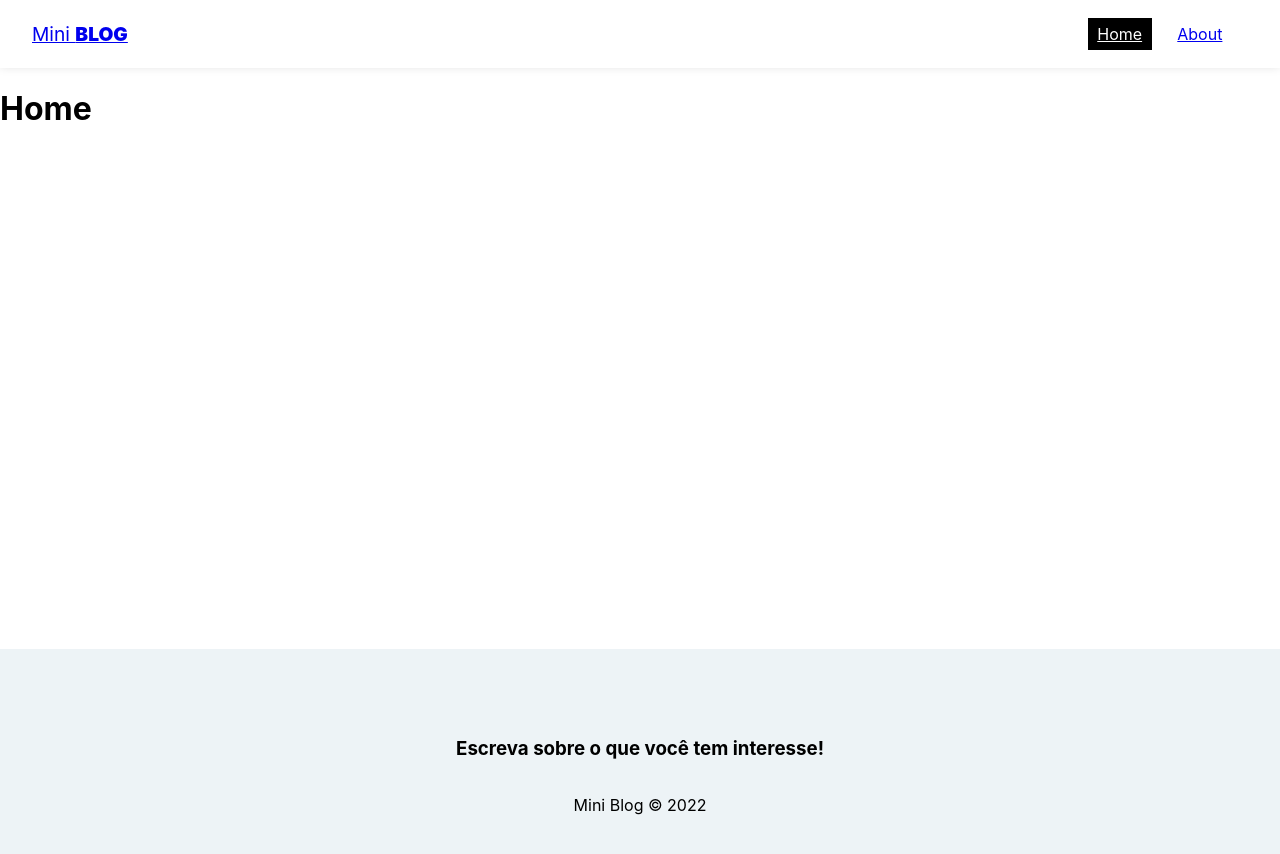
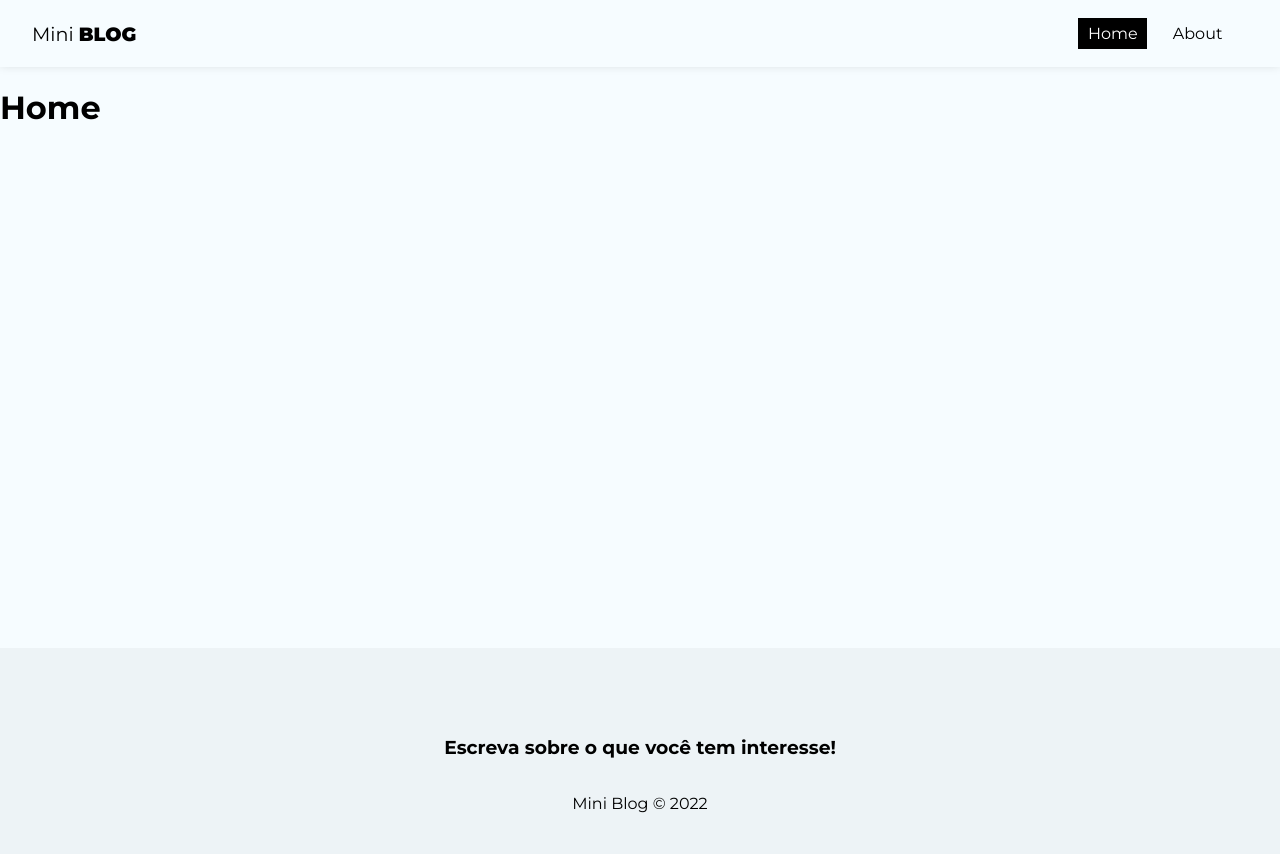
Before and after one commit to LucimaraSouzah/mini-blog, a React (Create React App) app: page / in a window 1280 px wide. Shown: the top 854 px of the page. Built offline with nearby package versions, Linux system fonts and the light colour scheme.

Commit message:
Padroniza estilizações

```diff
--- a/src/index.css
+++ b/src/index.css
@@ -1,13 +1,33 @@
 body {
+  background-color: #f6fcff;
+  padding: 0;
   margin: 0;
-  font-family: -apple-system, BlinkMacSystemFont, 'Segoe UI', 'Roboto', 'Oxygen',
-    'Ubuntu', 'Cantarell', 'Fira Sans', 'Droid Sans', 'Helvetica Neue',
-    sans-serif;
-  -webkit-font-smoothing: antialiased;
-  -moz-osx-font-smoothing: grayscale;
+  font-family: "Montserrat", sans-serif;
 }
 
-code {
-  font-family: source-code-pro, Menlo, Monaco, Consolas, 'Courier New',
-    monospace;
+input::placeholder,
+textarea::placeholder {
+  font-family: "Montserrat", sans-serif;
 }
+
+input:focus,
+textarea:focus {
+  outline: none;
+}
+
+a,
+nav button {
+  text-decoration: none;
+  background-color: transparent;
+  border: none;
+  color: #000;
+  transition: 0.4s;
+  font-size: 1em;
+  cursor: pointer;
+  font-family: "Montserrat", sans-serif;
+}
+
+a:hover,
+nav button:hover {
+  color: #bbb;
+}
```
